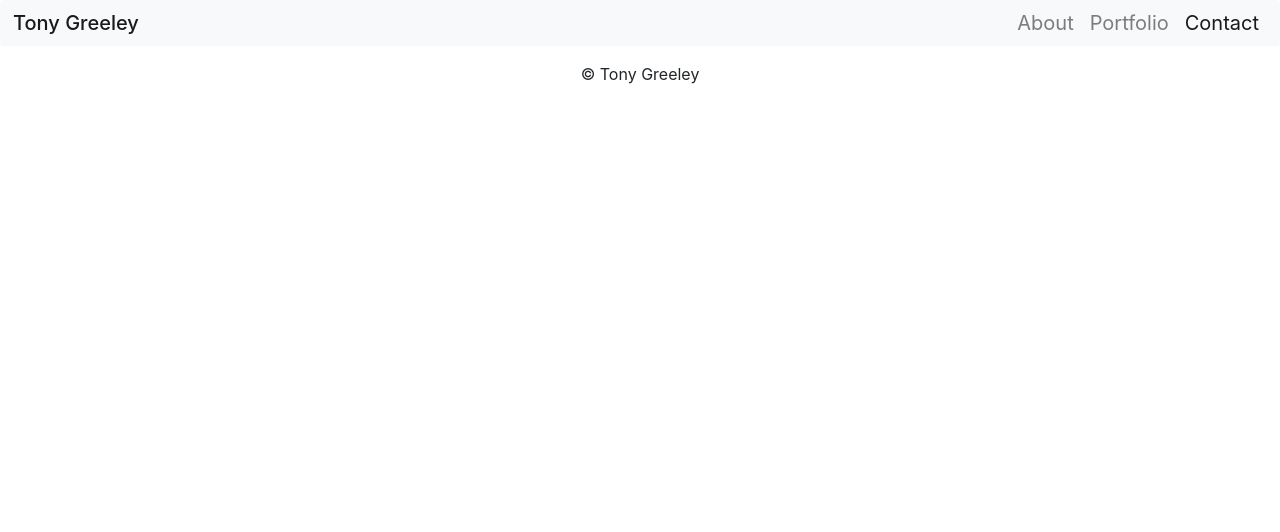
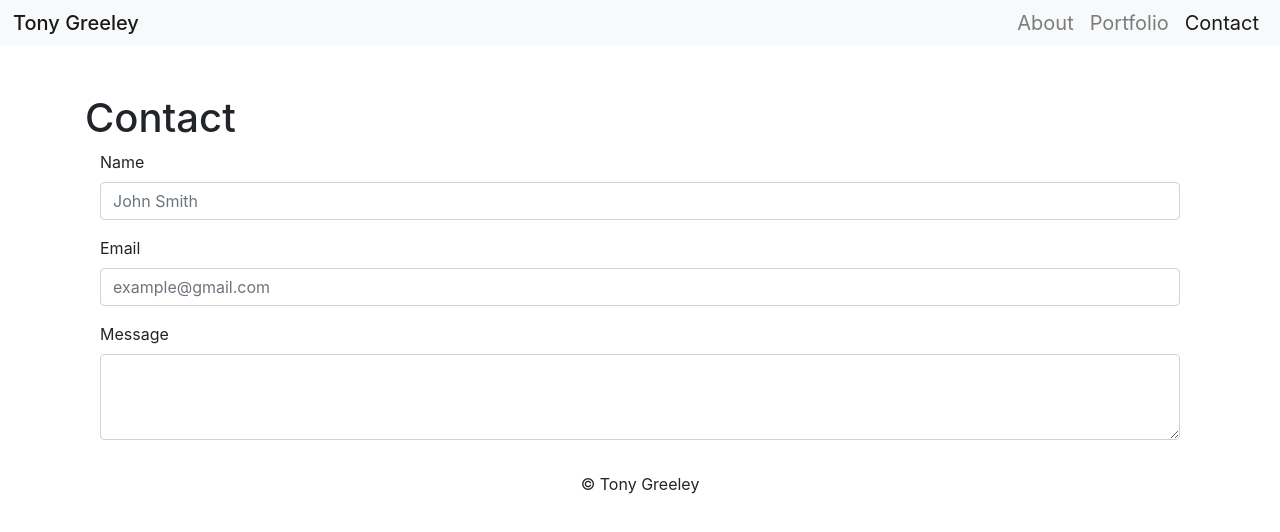
Before and after one commit to tonythetiger323/Bootstrap-Portfolio, a plain HTML site: page contact.html in a window 1280 px wide. Drawn offline with nearby package versions, Linux system fonts and the light colour scheme.

Commit message:
Completed rough draft of contact page

```diff
--- a/contact.html
+++ b/contact.html
@@ -21,11 +21,35 @@
             </div>
         </div>
     </nav>
-    <footer class="footer text-center">
-        <div class="container-fluid py-3">
-            <span> &copy; Tony Greeley </span>
+    <div class="container mt-5">
+        <div class="row">
+            <div class="col-md-12">
+                <div class="page-header">
+                    <h1>Contact</h1>
+                </div>
+            </div>
         </div>
-    </footer>
+        <div class="col-md-12">
+            <form>
+                <div class="form-group">
+                    <label for="formGroupExampleInput">Name</label>
+                    <input type="text" class="form-control" id="formGroupExampleInput" placeholder="John Smith">
+                </div>
+                <div class="form-group">
+                    <label for="formGroupExampleInput2">Email</label>
+                    <input type="email" class="form-control" id="formGroupExampleInput2" placeholder="example@gmail.com">
+                </div>
+                <div class="form-group">
+                        <label for="exampleFormControlTextarea1">Message</label>
+                        <textarea class="form-control" id="exampleFormControlTextarea1" rows="3"></textarea>
+                </div>
+            </form>
+        </div>
+        <footer class="footer text-center">
+            <div class="container-fluid py-3">
+                <span> &copy; Tony Greeley </span>
+            </div>
+        </footer>
 </body>
 
 </html>
```
